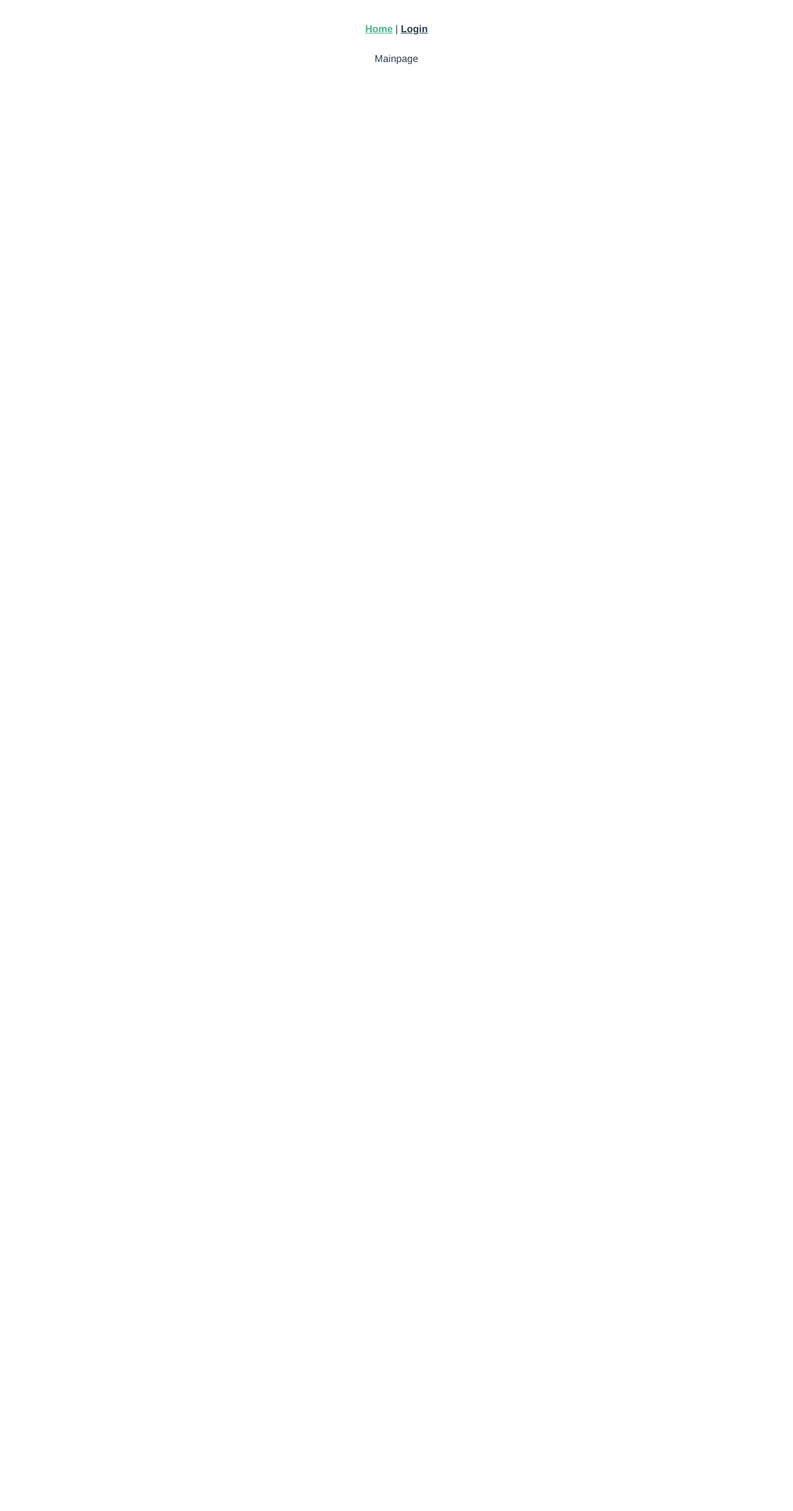
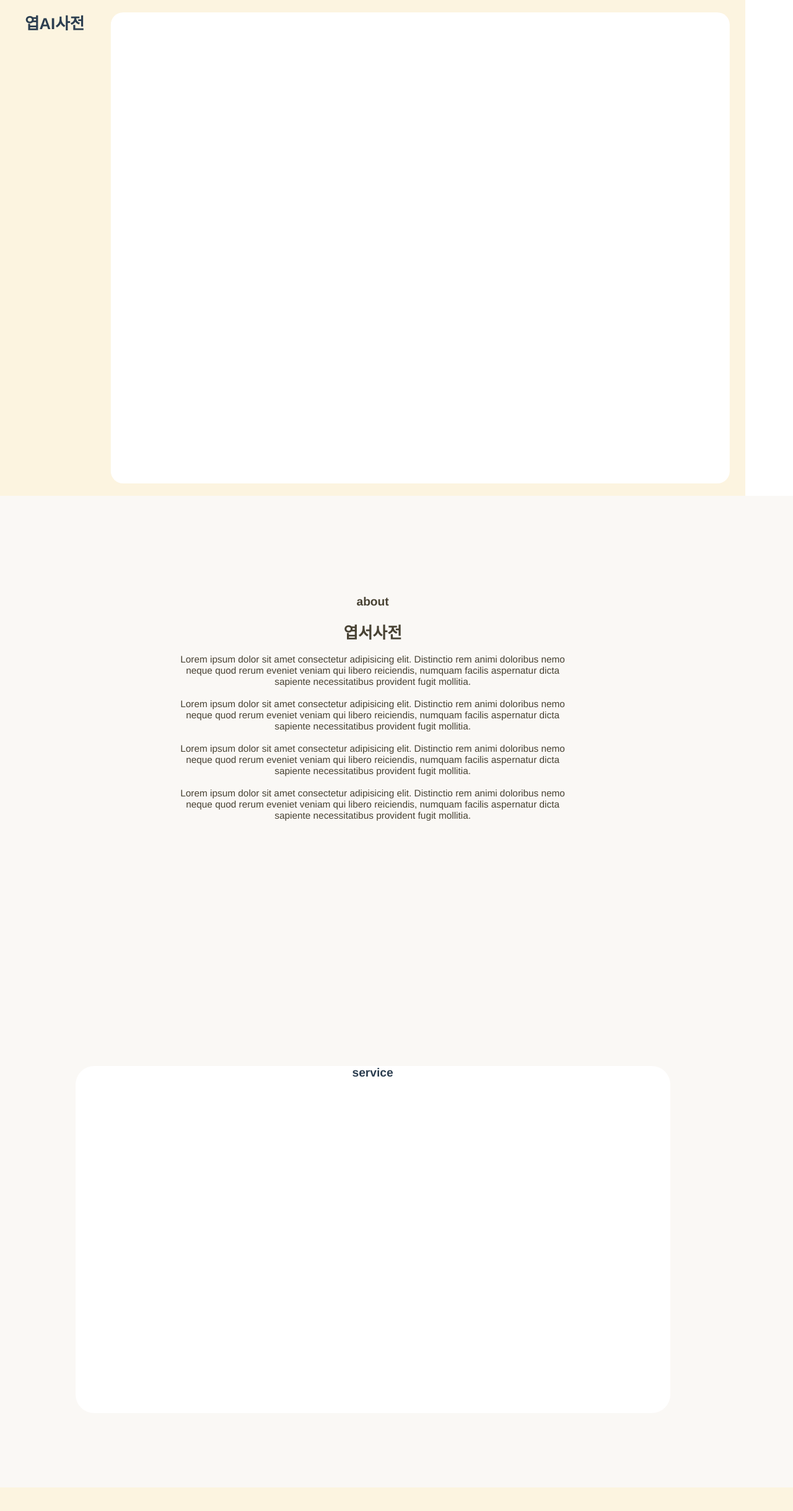
Before and after one commit to rudwl1005a/YeopseoAI, a Vue app in the folder front/: page / in a window 1280 px wide. Shown: the top 2438 px of the page at 62% size. Before the commit the page ends 800 px from the top, so only its background shows below. Built offline with nearby package versions, Linux system fonts and the light colour scheme.

Commit message:
feat : 메인페이지 axios store 작성완료
완료
Close #S07P22E101-32

```diff
--- a/front/package.json
+++ b/front/package.json
@@ -8,10 +8,12 @@
     "lint": "vue-cli-service lint"
   },
   "dependencies": {
+    "axios": "^0.27.2",
     "core-js": "^3.8.3",
     "vue": "^3.2.13",
     "vue-router": "^4.0.3",
-    "vuex": "^4.0.0"
+    "vuex": "^4.0.0",
+    "vuex-persistedstate": "^4.1.0"
   },
   "devDependencies": {
     "@babel/core": "^7.12.16",
--- a/front/public/index.html
+++ b/front/public/index.html
@@ -14,4 +14,10 @@
     <div id="app"></div>
     <!-- built files will be auto injected -->
   </body>
+  <style>
+    body, p {
+      margin: 0;
+      padding: 0;
+    }
+  </style>
 </html>
--- a/front/src/App.vue
+++ b/front/src/App.vue
@@ -1,8 +1,8 @@
 <template>
-  <nav>
+  <!-- <nav>
     <router-link to="/">Home</router-link> |
     <router-link to="/login">Login</router-link>
-  </nav>
+  </nav> -->
   <router-view/>
 </template>
 
--- /dev/null
+++ b/front/src/api/mainpage.js
@@ -0,0 +1,19 @@
+import { apiInstance } from "./index.js";
+const api = apiInstance();
+
+// 메인페이지에서 필요한 요청 사항은?
+// 인기 엽서 목록 대략 10개
+// 인기 재단 목록 대략 10개
+
+async function getFamousLetter(success, fail) { // 인기 편지 목록
+    await api.get(`/api/postcards/top-list`).then(success).catch(fail);
+}
+
+async function getFamousFoundation(success, fail) { // 인기 재단 목록
+    await api.get(`/api/foundations/list/top`).then(success).catch(fail);
+}
+
+export {
+    getFamousLetter,
+    getFamousFoundation,
+}
--- /dev/null
+++ b/front/src/api/search.js
@@ -0,0 +1,4 @@
+// import { apiInstance } from "./index.js";
+// const api = apiInstance();
+
+// 검색부분 api docs 업데이트 되면 마저 작성
--- a/front/src/store/index.js
+++ b/front/src/store/index.js
@@ -1,4 +1,6 @@
-import { createStore } from 'vuex'
+import { createStore } from 'vuex';
+import createPersistedState from 'vuex-persistedstate';
+import mainpageStore from './modules/mainpageStore'
 
 export default createStore({
   state: {
@@ -10,5 +12,11 @@ export default createStore({
   actions: {
   },
   modules: {
-  }
+    mainpageStore,
+  },
+  plugins: [
+    createPersistedState({
+      storage: sessionStorage,
+    })
+  ],
 })
--- /dev/null
+++ b/front/src/store/modules/mainpageStore.js
@@ -0,0 +1,52 @@
+import {
+  getFamousLetter,
+  getFamousFoundation,
+} from "@/api/mainpage.js"
+
+const mainpageStore = {
+  namespaced: true,
+  state: {
+    letterTop: [],
+    foundationTop: [],
+  },
+  getters: {
+
+  },
+  mutations: {
+    SET_FAMOUSLETTER: (state, letters) => {
+      state.letterTop = letters;
+    },
+    SET_FAMOUSFOUNDATION: (state, foundations) => {
+      state.foundationTop = foundations;
+    }
+  },
+  actions: {
+    async getFamousLetterStore({ commit }) { // 인기 편지 목록 받아오기
+      await getFamousLetter(
+        (response) => {
+          console.log("인기 편지 데이터 어떻게 들어오는지 확인");
+          console.log(response);
+          commit('SET_FAMOUSLETTER', response.data);
+        },
+        (error) => {
+          console.log(error);
+        }
+      )
+    },
+
+    async getFamousFoundationStore({ commit }) { // 인기 재단 목록 받아오기
+      await getFamousFoundation(
+        (response) => {
+          console.log("인기 재단 데이터 어떻게 들어오는지 확인");
+          console.log(response);
+          commit('SET_FAMOUSFOUNDATION', response.data);
+        },
+        (error) => {
+          console.log(error);
+        }
+      )
+    },
+  },
+};
+
+export default mainpageStore;
--- a/front/src/views/MainView.vue
+++ b/front/src/views/MainView.vue
@@ -1,5 +1,68 @@
 <template>
-    <div>Mainpage</div>
+<div class="mainClass">
+  <div class="mainpageClass">
+  <div class="mainLogoClass">
+    <h1>엽AI사전</h1>
+  </div>
+  <div class="mainSideBarClass">
+    <!-- 토글 아이콘 넣자 -->
+  </div>
+    <div class="informationClass">
+      <!-- 웹 페이지의 각 기능들을 대표할 수 있는 사진들을 넣어두자 -->
+    </div>
+  </div>
+  <div class="mainpageAboutClass">
+    <div class="mainpageAboutContentClass">
+      <b style="font-size: 1.5vw; bold">about</b>
+      <br>
+      <br>
+      <b style="font-size: 2vw">엽서사전</b>
+      <br>
+      <br>
+      <p style="font-size: 1.2vw">
+        Lorem ipsum dolor sit amet consectetur adipisicing elit.
+        Distinctio rem animi doloribus nemo neque quod rerum eveniet
+        veniam qui libero reiciendis, numquam facilis aspernatur dicta
+        sapiente necessitatibus provident fugit mollitia.
+      </p>
+      <br>
+      <p style="font-size: 1.2vw">
+        Lorem ipsum dolor sit amet consectetur adipisicing elit.
+        Distinctio rem animi doloribus nemo neque quod rerum eveniet
+        veniam qui libero reiciendis, numquam facilis aspernatur dicta
+        sapiente necessitatibus provident fugit mollitia.
+      </p>
+      <br>
+      <p style="font-size: 1.2vw">
+        Lorem ipsum dolor sit amet consectetur adipisicing elit.
+        Distinctio rem animi doloribus nemo neque quod rerum eveniet
+        veniam qui libero reiciendis, numquam facilis aspernatur dicta
+        sapiente necessitatibus provident fugit mollitia.
+      </p>
+      <br>
+      <p style="font-size: 1.2vw">
+        Lorem ipsum dolor sit amet consectetur adipisicing elit.
+        Distinctio rem animi doloribus nemo neque quod rerum eveniet
+        veniam qui libero reiciendis, numquam facilis aspernatur dicta
+        sapiente necessitatibus provident fugit mollitia.
+      </p>
+    </div>
+  </div>
+  <div class="mainpageServiceIntro">
+    <div class="mainpageServiceIntroContent">
+      <b style="font-size: 1.5vw;">service</b>
+    </div>
+  </div>
+  <div class="famousLetterClass">
+
+  </div>
+  <div class="famousFoundationClass">
+
+  </div>
+  <div class="searchClass">
+
+  </div>
+</div>
 </template>
 
 <script>
@@ -9,5 +72,87 @@
 </script>
 
 <style>
+.mainClass {
+  height: 600vh;
+  background-color: whitesmoke;
+}
+.mainpageClass {
+  height: 100vh;
+  background-color: #fcf4e0;
+}
 
+.informationClass {
+  position: absolute;
+  top: 50%;
+  left: 53%;
+  transform: translate(-50%, -50%);
+  height: 95vh;
+  width: 78vw;
+  border-radius: 20px;
+  background-color: white;
+}
+
+.mainLogoClass {
+  z-index: 1;
+  position: fixed;
+  margin-left: 5vh;
+  font-size: 1vw;
+}
+
+.mainSideBarClass {
+  z-index: 1;
+  position: fixed;
+  right: 0%;
+  height: 100vh;
+  width: 6vw;
+  background-color: white;
+}
+
+.mainpageAboutClass {
+  position: relative;
+  height: 100vh;
+  background-color: #faf8f5;
+}
+
+.mainpageAboutContentClass {
+  position: absolute;
+  width: 50vw;
+  height: 60vh;
+  top: 50%;
+  left: 47%;
+  transform: translate(-50%, -50%);
+  color: #484233;
+}
+
+.mainpageServiceIntro {
+  position: relative;
+  height: 100vh;
+  background-color: #faf8f5;
+}
+
+.mainpageServiceIntroContent {
+  position: absolute;
+  height: 70vh;
+  width: 75vw;
+  top: 50%;
+  left: 47%;
+  transform: translate(-50%, -50%);
+  background-color: white;
+  border-radius: 30px;
+}
+
+.famousLetterClass {
+  height: 100vh;
+  background-color: #fcf4e0;
+}
+
+.famousFoundationClass {
+  height: 100vh;
+  background-color: #faf8f5;
+}
+
+.searchClass {
+  height: 60vh;
+  background-color: #ffc322;
+}
 </style>
```
Also changed, not shown: front/src/views/MypageView.vue (indentation only), 1 other file (tests, documents, lock files or other folders). Lines whose indentation alone changed are shown as unchanged.
